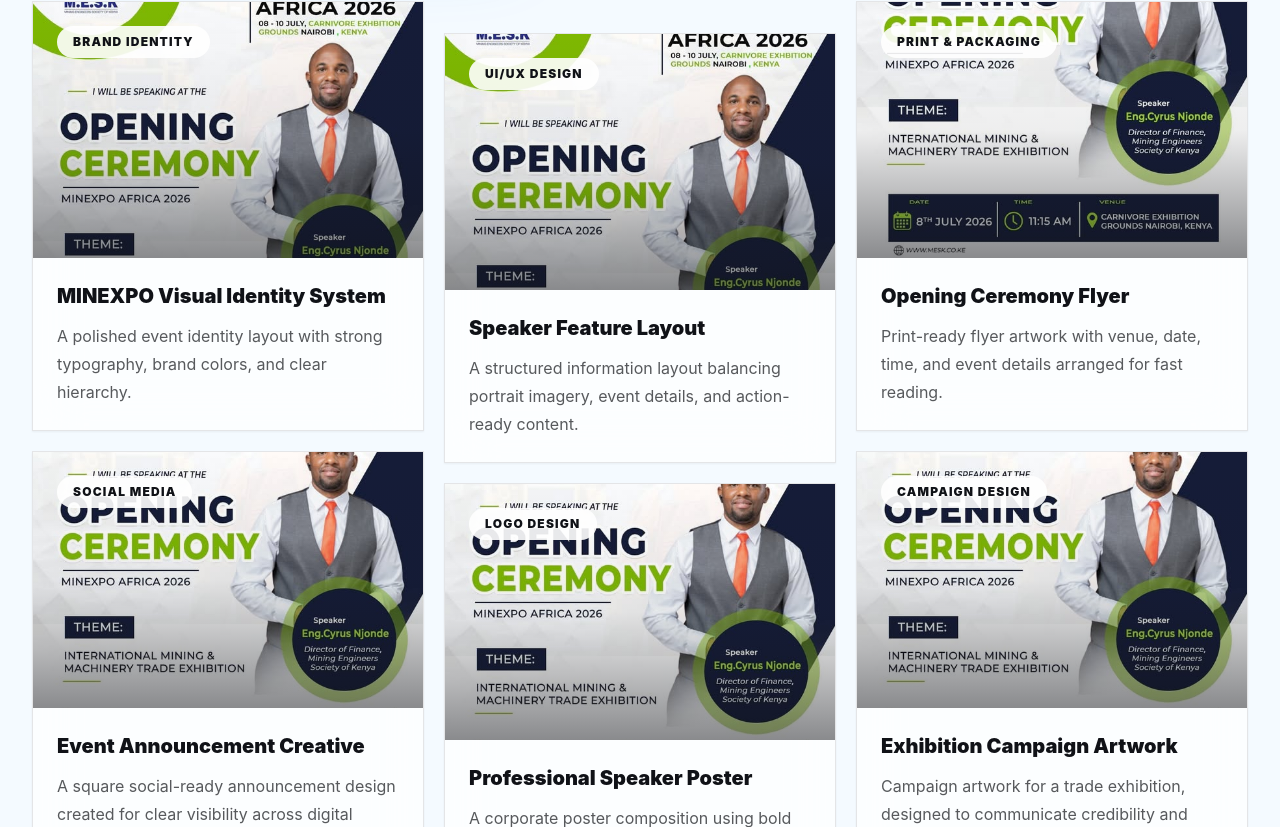
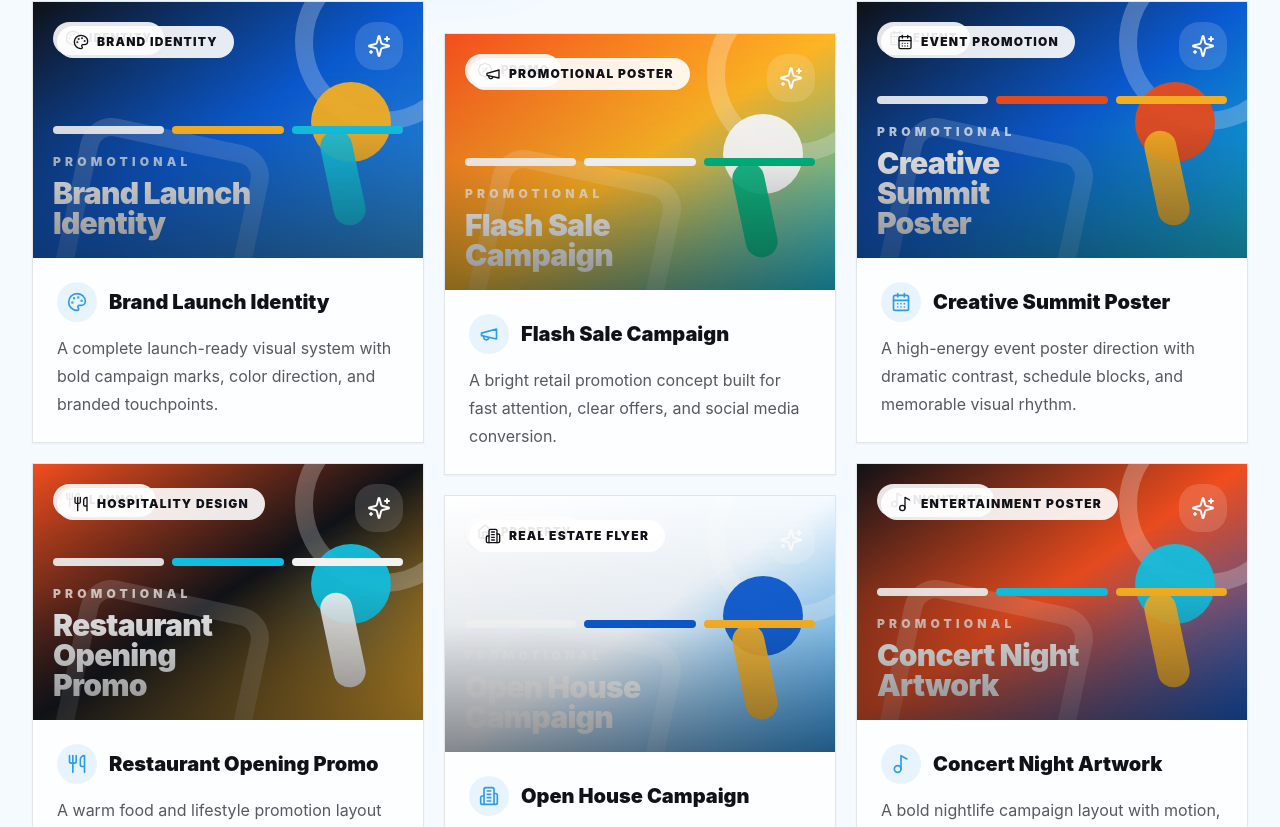
Before and after one commit to Samkimiri/SAM-CREATIVE-GRAPHICS-Portfolio-, a Next.js app: page / in a window 1280 px wide. Shown: the part 2433-3260 px from the top of the page. Built offline with nearby package versions, Linux system fonts and the light colour scheme; no server answers; the database is empty.

Commit message:
Refresh portfolio promotional poster designs

```diff
--- a/src/components/sections/Portfolio.tsx
+++ b/src/components/sections/Portfolio.tsx
@@ -1,19 +1,75 @@
 /* eslint-disable @next/next/no-img-element */
 
-import { ArrowUpRight } from "lucide-react";
+import {
+  ArrowUpRight,
+  BadgePercent,
+  Building2,
+  CalendarDays,
+  Home,
+  Megaphone,
+  Music2,
+  Palette,
+  Sparkles,
+  Utensils,
+  type LucideIcon,
+} from "lucide-react";
 import Image from "next/image";
 import { getProjects } from "@/lib/projects";
 
 const whatsappCatalogUrl = "https://wa.me/c/254743475247";
 
-const gradients = [
-  "from-skybrand to-rainbow",
-  "from-cobalt to-coral",
-  "from-rainbow to-aqua",
-  "from-aqua to-cobalt",
-  "from-charcoal to-skybrand",
-  "from-coral to-rainbow",
+const posterThemes: {
+  Icon: LucideIcon;
+  badge: string;
+  background: string;
+  accent: string;
+  secondary: string;
+}[] = [
+  {
+    Icon: Palette,
+    badge: "Identity",
+    background: "from-charcoal via-cobalt to-skybrand",
+    accent: "bg-rainbow",
+    secondary: "bg-aqua",
+  },
+  {
+    Icon: BadgePercent,
+    badge: "Promo",
+    background: "from-coral via-rainbow to-aqua",
+    accent: "bg-white",
+    secondary: "bg-lime",
+  },
+  {
+    Icon: CalendarDays,
+    badge: "Event",
+    background: "from-charcoal via-cobalt to-aqua",
+    accent: "bg-coral",
+    secondary: "bg-rainbow",
+  },
+  {
+    Icon: Utensils,
+    badge: "Launch",
+    background: "from-coral via-charcoal to-rainbow",
+    accent: "bg-aqua",
+    secondary: "bg-white",
+  },
+  {
+    Icon: Home,
+    badge: "Property",
+    background: "from-white via-soft to-skybrand",
+    accent: "bg-cobalt",
+    secondary: "bg-rainbow",
+  },
+  {
+    Icon: Music2,
+    badge: "Nightlife",
+    background: "from-charcoal via-coral to-cobalt",
+    accent: "bg-aqua",
+    secondary: "bg-rainbow",
+  },
 ];
+
+const cardIcons = [Palette, Megaphone, CalendarDays, Utensils, Building2, Music2];
 
 function PortfolioImage({
   src,
@@ -44,6 +100,41 @@
       className="absolute inset-0 h-full w-full object-cover transition duration-500 group-hover:scale-105"
       style={{ objectPosition }}
     />
+  );
+}
+
+function PromoPoster({ title, index }: { title: string; index: number }) {
+  const theme = posterThemes[index % posterThemes.length];
+  const Icon = theme.Icon;
+
+  return (
+    <div className={`absolute inset-0 overflow-hidden bg-gradient-to-br ${theme.background} p-5 text-white`}>
+      <div className="absolute -right-12 -top-12 h-44 w-44 rounded-full border-[18px] border-white/25" />
+      <div className="absolute -bottom-16 left-8 h-48 w-48 rotate-12 rounded-[2rem] border-[18px] border-white/15" />
+      <div className={`absolute right-8 top-20 h-20 w-20 rounded-full ${theme.accent} opacity-95 shadow-glow`} />
+      <div className={`absolute bottom-8 right-16 h-24 w-8 -rotate-12 rounded-full ${theme.secondary} opacity-90`} />
+      <div className="relative flex h-full flex-col justify-between">
+        <div className="flex items-start justify-between gap-4">
+          <span className="inline-flex items-center gap-2 rounded-full bg-white/90 px-3 py-2 text-[0.7rem] font-black uppercase tracking-widest text-charcoal shadow-sm">
+            <Icon className="h-4 w-4" />
+            {theme.badge}
+          </span>
+          <div className="rounded-2xl bg-white/15 p-3 backdrop-blur">
+            <Sparkles className="h-6 w-6" />
+          </div>
+        </div>
+
+        <div>
+          <div className="mb-5 grid grid-cols-3 gap-2">
+            <span className="h-2 rounded-full bg-white/90" />
+            <span className={`h-2 rounded-full ${theme.accent}`} />
+            <span className={`h-2 rounded-full ${theme.secondary}`} />
+          </div>
+          <p className="text-xs font-black uppercase tracking-[0.35em] text-white/75">Promotional</p>
+          <p className="mt-2 max-w-[13rem] text-3xl font-black leading-none tracking-tight">{title}</p>
+        </div>
+      </div>
+    </div>
   );
 }
 
@@ -93,23 +184,26 @@
           </div>
           <div className="flex flex-col justify-center">
             <p className="text-lg font-extrabold leading-8 text-charcoal">
-              The homepage now displays a real catalog sample across the portfolio cards so viewers can see actual visual work immediately.
+              The portfolio highlights different promotional directions, from brand launches and retail campaigns to events, hospitality, property, and entertainment artwork.
             </p>
             <p className="mt-3 text-sm font-bold leading-6 text-charcoal/60">
-              WhatsApp exposes only one public preview image without opening the app. Add more category-specific project photos through `/admin/projects` when you want each card to show a different finished design.
+              Each sample uses a distinct poster style and icon so visitors can quickly understand the range of creative work before opening the full WhatsApp catalog.
             </p>
           </div>
         </div>
 
         <div className="mt-12 grid gap-5 md:grid-cols-2 lg:grid-cols-3">
-          {portfolioItems.map((item, index) => (
+          {portfolioItems.map((item, index) => {
+            const CardIcon = cardIcons[index % cardIcons.length];
+
+            return (
               <article
                 key={item.title}
                 className={`group glass-card-light overflow-hidden transition duration-300 hover:-translate-y-1 hover:shadow-premium ${
                   index === 1 || index === 4 ? "lg:translate-y-8" : ""
                 }`}
               >
-              <div className={`relative h-64 overflow-hidden bg-gradient-to-br ${gradients[index % gradients.length]} p-6`}>
+                <div className={`relative h-64 overflow-hidden bg-gradient-to-br ${posterThemes[index % posterThemes.length].background} p-6`}>
                   {item.imageUrl ? (
                     <PortfolioImage
                       src={item.imageUrl}
@@ -117,11 +211,12 @@
                       objectPosition={item.imagePosition || "center"}
                     />
                   ) : (
-                  <div className="absolute inset-0 bg-[linear-gradient(135deg,rgba(255,255,255,0.24)_0_25%,transparent_25%_50%,rgba(255,255,255,0.14)_50%_75%,transparent_75%)] bg-[length:36px_36px] opacity-70" />
+                    <PromoPoster title={item.title} index={index} />
                   )}
                   <div className="absolute inset-0 bg-gradient-to-t from-charcoal/70 via-charcoal/10 to-transparent opacity-70" />
                   <div className="relative flex h-full flex-col justify-between">
-                  <span className="w-fit rounded-full bg-white/90 px-4 py-2 text-xs font-black uppercase tracking-widest text-charcoal">
+                    <span className="inline-flex w-fit items-center gap-2 rounded-full bg-white/90 px-4 py-2 text-xs font-black uppercase tracking-widest text-charcoal">
+                      <CardIcon className="h-4 w-4" />
                       {item.category}
                     </span>
                     <a
@@ -137,11 +232,17 @@
                   </div>
                 </div>
                 <div className="p-6">
+                  <div className="flex items-center gap-3">
+                    <span className="inline-flex h-10 w-10 shrink-0 items-center justify-center rounded-full bg-skybrand/10 text-skybrand">
+                      <CardIcon className="h-5 w-5" />
+                    </span>
                     <h3 className="text-xl font-black text-charcoal">{item.title}</h3>
+                  </div>
                   <p className="mt-3 leading-7 text-charcoal/70">{item.description}</p>
                 </div>
               </article>
-          ))}
+            );
+          })}
         </div>
       </div>
     </section>
--- a/src/data/portfolio.ts
+++ b/src/data/portfolio.ts
@@ -1,50 +1,38 @@
 export const portfolioItems = [
   {
-    title: "MINEXPO Visual Identity System",
+    title: "Brand Launch Identity",
     category: "Brand Identity",
-    description: "A polished event identity layout with strong typography, brand colors, and clear hierarchy.",
+    description: "A complete launch-ready visual system with bold campaign marks, color direction, and branded touchpoints.",
     colors: "from-skybrand to-rainbow",
-    imageUrl: "/images/portfolio/whatsapp-catalog-preview.jpg",
-    imagePosition: "top left",
   },
   {
-    title: "Speaker Feature Layout",
-    category: "UI/UX Design",
-    description: "A structured information layout balancing portrait imagery, event details, and action-ready content.",
+    title: "Flash Sale Campaign",
+    category: "Promotional Poster",
+    description: "A bright retail promotion concept built for fast attention, clear offers, and social media conversion.",
     colors: "from-cobalt to-coral",
-    imageUrl: "/images/portfolio/whatsapp-catalog-preview.jpg",
-    imagePosition: "top right",
   },
   {
-    title: "Opening Ceremony Flyer",
-    category: "Print & Packaging",
-    description: "Print-ready flyer artwork with venue, date, time, and event details arranged for fast reading.",
+    title: "Creative Summit Poster",
+    category: "Event Promotion",
+    description: "A high-energy event poster direction with dramatic contrast, schedule blocks, and memorable visual rhythm.",
     colors: "from-rainbow to-aqua",
-    imageUrl: "/images/portfolio/whatsapp-catalog-preview.jpg",
-    imagePosition: "bottom center",
   },
   {
-    title: "Event Announcement Creative",
-    category: "Social Media",
-    description: "A square social-ready announcement design created for clear visibility across digital platforms.",
+    title: "Restaurant Opening Promo",
+    category: "Hospitality Design",
+    description: "A warm food and lifestyle promotion layout designed for launches, menus, and location announcements.",
     colors: "from-aqua to-cobalt",
-    imageUrl: "/images/portfolio/whatsapp-catalog-preview.jpg",
-    imagePosition: "center",
   },
   {
-    title: "Professional Speaker Poster",
-    category: "Logo Design",
-    description: "A corporate poster composition using bold contrast, clean spacing, and professional photography.",
+    title: "Open House Campaign",
+    category: "Real Estate Flyer",
+    description: "A clean property marketing concept with space for listing highlights, location cues, and premium visuals.",
     colors: "from-charcoal to-skybrand",
-    imageUrl: "/images/portfolio/whatsapp-catalog-preview.jpg",
-    imagePosition: "center right",
   },
   {
-    title: "Exhibition Campaign Artwork",
-    category: "Campaign Design",
-    description: "Campaign artwork for a trade exhibition, designed to communicate credibility and event value quickly.",
+    title: "Concert Night Artwork",
+    category: "Entertainment Poster",
+    description: "A bold nightlife campaign layout with motion, contrast, and punchy visual elements for digital promotion.",
     colors: "from-coral to-rainbow",
-    imageUrl: "/images/portfolio/whatsapp-catalog-preview.jpg",
-    imagePosition: "center left",
   },
 ];
```
Lines whose indentation alone changed are shown as unchanged.
